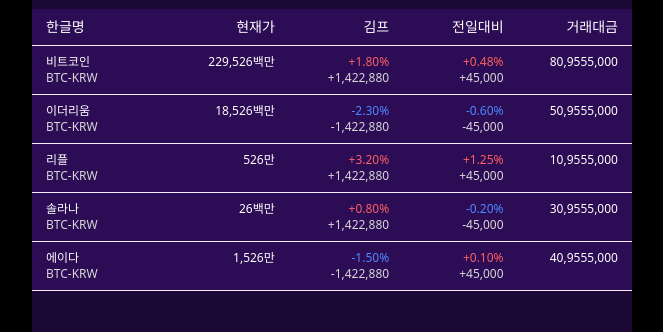
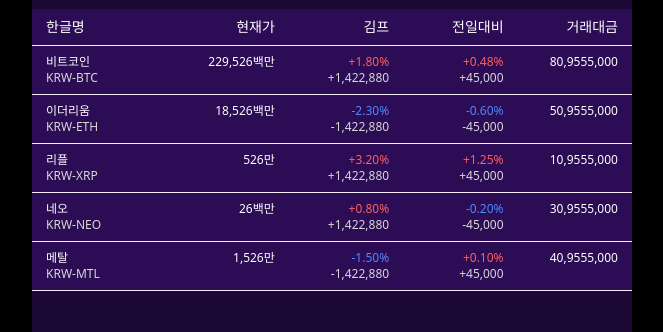
Before and after one commit to Chaemin-L/bitrics_FE, a React (Create React App) app: page / in a window 1280 px wide. Shown: the part 348-680 px from the top of the page, without its empty margins (308-971 px from the left). Built offline with nearby package versions, Linux system fonts and the light colour scheme.

Commit message:
feat: CryptoList 차트 마크업 구현

```diff
--- a/package.json
+++ b/package.json
@@ -15,11 +15,14 @@
     "axios": "^1.7.7",
     "chart.js": "^4.4.4",
     "clsx": "^2.1.1",
+    "d3-format": "^3.1.0",
+    "d3-time-format": "^4.1.0",
     "eslint-plugin-import": "^2.29.1",
     "eslint-plugin-jsx-a11y": "^6.9.0",
     "react": "^18.3.1",
     "react-chartjs-2": "^5.2.0",
     "react-dom": "^18.3.1",
+    "react-financial-charts": "^2.0.1",
     "react-router-dom": "^6.26.1",
     "react-scripts": "5.0.1",
     "typescript": "^4.9.5",
@@ -51,6 +54,8 @@
   },
   "devDependencies": {
     "@babel/plugin-proposal-private-property-in-object": "^7.21.11",
+    "@types/d3-format": "^3.0.4",
+    "@types/d3-time-format": "^4.0.3",
     "autoprefixer": "^10.4.20",
     "cheerio": "^1.0.0",
     "craco-alias": "^3.0.1",
--- a/src/components/home/CryptoList.tsx
+++ b/src/components/home/CryptoList.tsx
@@ -1,4 +1,5 @@
 import React, { useState } from "react";
+import TradingViewWidget from "./TradingViewWidget";
 
 interface CryptoData {
   name: string;
@@ -78,8 +79,8 @@ const CryptoList: React.FC<CryptoListProps> = ({ data }) => {
           </div>
           {/* 토글된 경우에만 차트 표시 */}
           {selectedIndex === index && (
-            <div className="p-2 border-b border-contrast-300 bg-purple-700 text-xs text-gray-300">
-              <p>차트 나타나는 공간</p>
+            <div className="p-2 border-b border-contrast-300 bg-purple-700 text-xs text-gray-300 h-[300px]">
+              <TradingViewWidget />
             </div>
           )}
         </div>
--- /dev/null
+++ b/src/components/home/TradingViewWidget.tsx
@@ -0,0 +1,42 @@
+// TradingViewWidget.jsx
+import { useEffect, useRef } from "react";
+
+function TradingViewWidget() {
+  const isCreated = useRef<boolean>(false);
+  const container = useRef();
+
+  useEffect(() => {
+    if (isCreated.current) return;
+    const script = document.createElement("script");
+    script.src =
+      "https://s3.tradingview.com/external-embedding/embed-widget-advanced-chart.js";
+    script.type = "text/javascript";
+    script.async = true;
+    script.innerHTML = `
+        {
+          "autosize": true,
+          "symbol": "BTCKRW",
+          "interval": "D",
+          "timezone": "Asia/Seoul",
+          "theme": "dark",
+          "style": "1",
+          "locale": "kr",
+          "support_host": "https://www.tradingview.com"
+        }`;
+    // @ts-ignore
+    container.current.appendChild(script);
+    isCreated.current = true;
+  }, []);
+
+  return (
+    <div
+      className="tradingview-widget-container h-[300px]"
+      // @ts-ignore
+      ref={container}
+    >
+      <div className="tradingview-widget-container__widget"></div>
+    </div>
+  );
+}
+
+export default TradingViewWidget;
--- a/src/pages/home/index.tsx
+++ b/src/pages/home/index.tsx
@@ -45,7 +45,7 @@ const HomePage = () => {
   const data = [
     {
       name: "비트코인",
-      market: "BTC-KRW",
+      market: "KRW-BTC",
       currentPrice: "229,526백만",
       kpPercent: 1.8,
       kpPrice: "1,422,880",
@@ -55,7 +55,7 @@ const HomePage = () => {
     },
     {
       name: "이더리움",
-      market: "BTC-KRW",
+      market: "KRW-ETH",
       currentPrice: "18,526백만",
       kpPercent: -2.3,
       kpPrice: "-1,422,880",
@@ -65,7 +65,7 @@ const HomePage = () => {
     },
     {
       name: "리플",
-      market: "BTC-KRW",
+      market: "KRW-XRP",
       currentPrice: "526만",
       kpPercent: 3.2,
       kpPrice: "1,422,880",
@@ -74,8 +74,8 @@ const HomePage = () => {
       tradingVolume: "10,9555,000",
     },
     {
-      name: "솔라나",
-      market: "BTC-KRW",
+      name: "네오",
+      market: "KRW-NEO",
       currentPrice: "26백만",
       kpPercent: 0.8,
       kpPrice: "1,422,880",
@@ -84,8 +84,8 @@ const HomePage = () => {
       tradingVolume: "30,9555,000",
     },
     {
-      name: "에이다",
-      market: "BTC-KRW",
+      name: "메탈",
+      market: "KRW-MTL",
       currentPrice: "1,526만",
       kpPercent: -1.5,
       kpPrice: "-1,422,880",
--- a/tsconfig.json
+++ b/tsconfig.json
@@ -26,7 +26,7 @@
     "tailwind.config.js",
     "src/lib/crawling.js",
     "src/setUpProxy.js"
-  ],
+, "src/components/home/TradingViewWidget.jsx"  ],
   "extends": "./tsconfig.paths.json",
   "exclude": ["node_modules", "**/node_modules/*"]
 }
```
Also changed, not shown: 1 other file (tests, documents, lock files or other folders).
